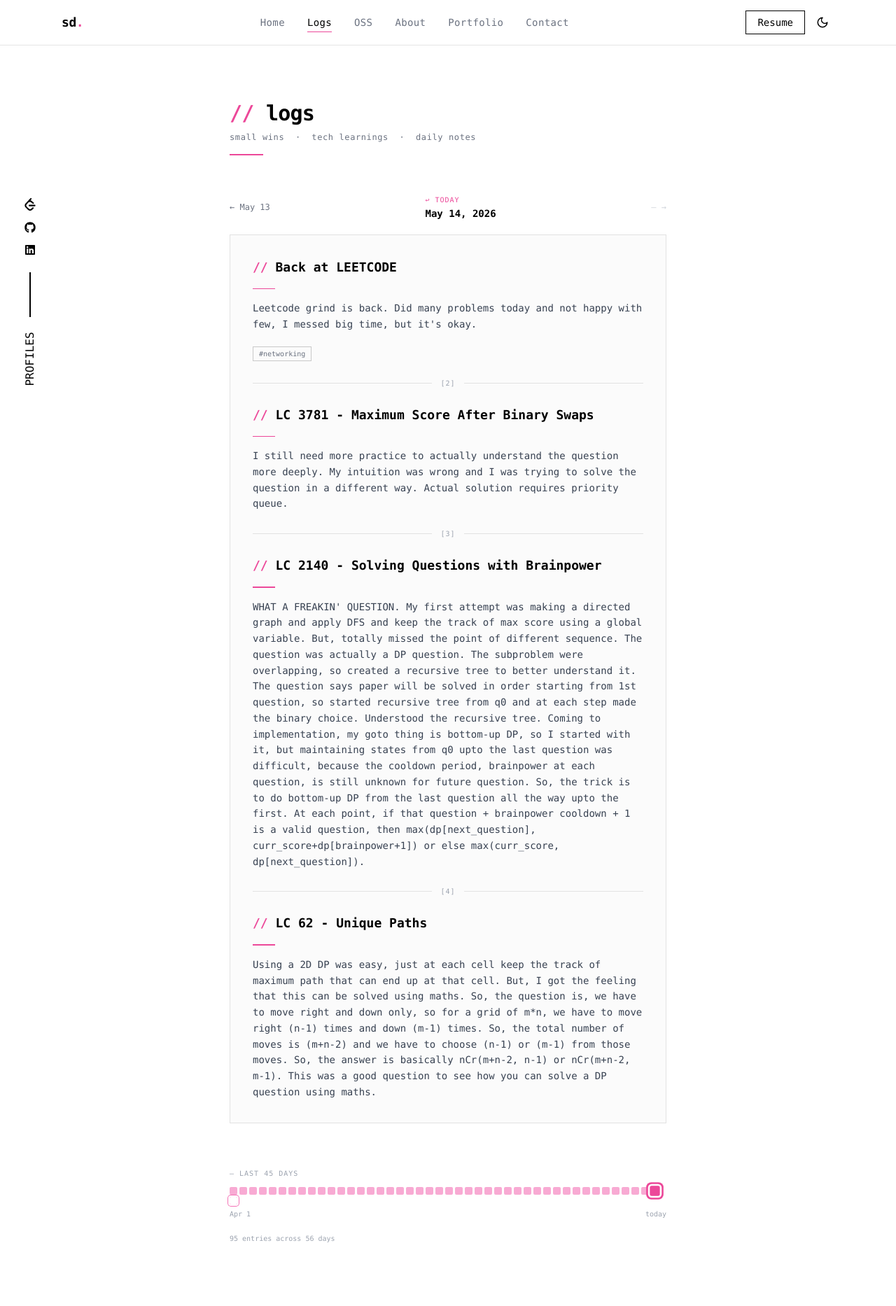
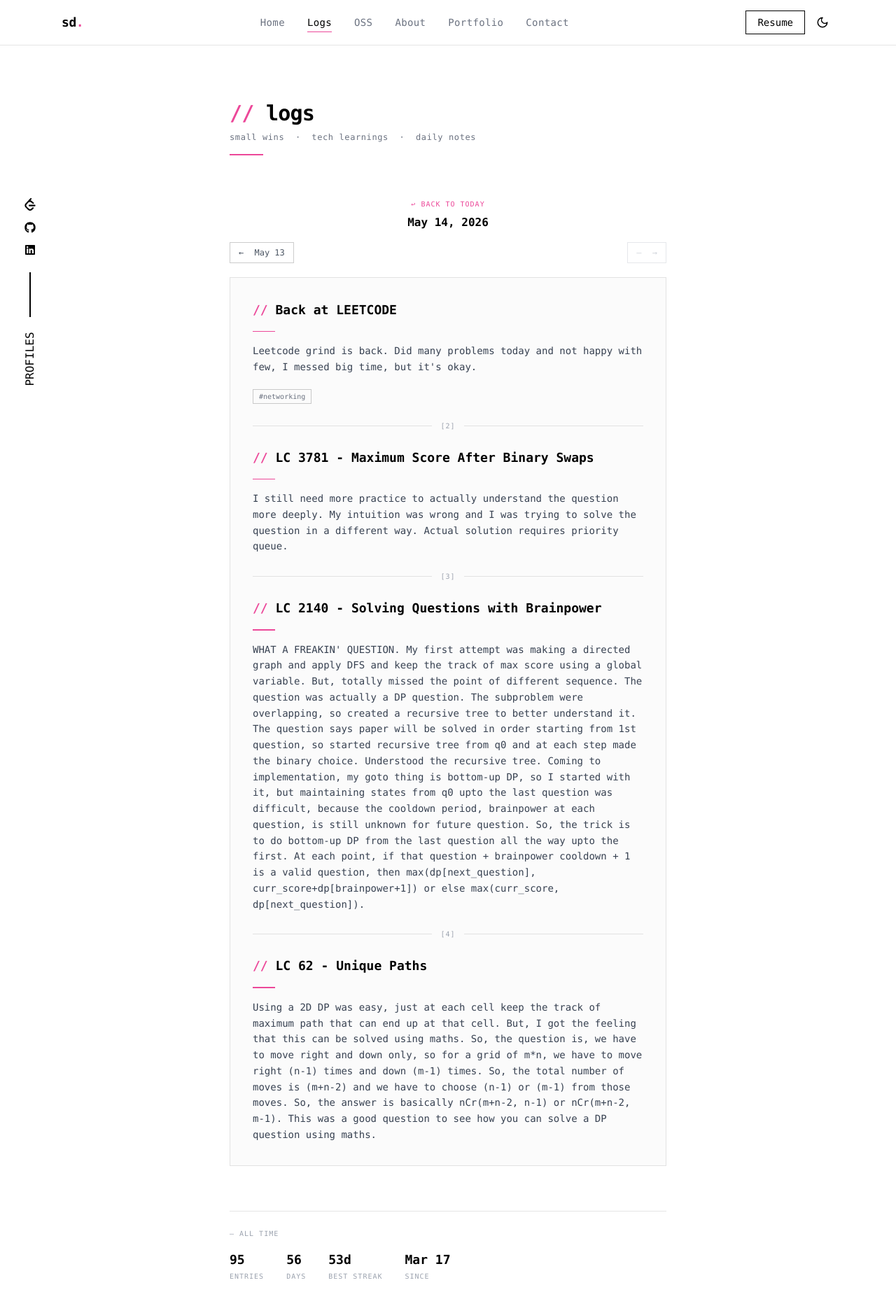
Before and after one commit to saniddhyaDubey/portfolio, a Next.js app: page /logs in a window 1280 px wide. Shown: the top 1866 px of the page at 70% size. Built offline with nearby package versions, Linux system fonts and the light colour scheme.

Commit message:
fix: layout fixes for logs

```diff
--- a/src/components/about/introduction.tsx
+++ b/src/components/about/introduction.tsx
@@ -11,11 +11,12 @@ export default function IntroContent() {
       {/* Right Column */}
       <div className="lg:w-1/2 ">
         <p className="font-courier text-lg text-black dark:text-gray-400 leading-relaxed">
-          I&apos;m not a nerd but I like all those things (mathematics, algorithms, computer, rubik&apos;s cube).
-          My main weapon is C++, writing code is so crazy and cool, learn and build. Only thing I focus on daily is
-          DSA (daily leetcode), System design, some what development (thank you claude).
-          &ldquo;My out-of-the-box thinking and eagerness to dive into technologies has allowed me
-          to become an extremely capable developer&rdquo;, well this what I have been told by people around me.
+          I&apos;m quite nerdy, my goto things (mathematics, algorithms, computer, rubik&apos;s cube).
+          My side hustle is coding in C++, which makes me go crazy and cool at the same time and also help me
+         learn and build. My focal length covers leetcode, System design, and thanks to claude I spent more time
+         some learning and less on development. &ldquo;My out-of-the-box thinking and eagerness to dive
+         into technologies has allowed me to become an extremely capable developer&rdquo;, well this
+         is what I have been told by people around me.
         </p>
       </div>
     </section>
--- a/src/components/logs/LogTimeline.tsx
+++ b/src/components/logs/LogTimeline.tsx
@@ -34,28 +34,28 @@ function formatShort(dateStr: string): string {
   });
 }
 
-// ─── heatmap square ───────────────────────────────────────────────────────────
+// ─── all-time stats ───────────────────────────────────────────────────────────
 
-function squareClass(
-  isSelected: boolean,
-  isToday: boolean,
-  hasEntry: boolean
-): string {
-  const base =
-    "w-[11px] h-[11px] rounded-[2px] flex-shrink-0 transition-all duration-150";
+function computeStats(sortedDates: string[]) {
+  const total = logs.reduce((sum, l) => sum + 1 + (l.more?.length ?? 0), 0);
+  const days = sortedDates.length;
 
-  if (isSelected) {
-    return `${base} bg-pink-500 ring-2 ring-pink-500 ring-offset-[2px] ring-offset-white dark:ring-offset-black scale-[1.3] cursor-pointer`;
+  // longest consecutive-day streak
+  let best = 0;
+  let run = 0;
+  for (let i = 0; i < sortedDates.length; i++) {
+    if (i === 0) { run = 1; }
+    else {
+      const prev = new Date(sortedDates[i - 1]);
+      const curr = new Date(sortedDates[i]);
+      const diff = (prev.getTime() - curr.getTime()) / 86_400_000;
+      run = diff === 1 ? run + 1 : 1;
     }
-  if (isToday) {
-    return `${base} ring-1 ring-pink-400 ring-offset-[2px] ring-offset-white dark:ring-offset-black ${
-      hasEntry ? "bg-pink-500 cursor-pointer" : "bg-transparent"
-    }`;
+    if (run > best) best = run;
   }
-  if (hasEntry) {
-    return `${base} bg-pink-400/60 hover:bg-pink-500 cursor-pointer`;
-  }
-  return `${base} bg-black/10 dark:bg-white/[0.12] cursor-default`;
+
+  const oldest = sortedDates[sortedDates.length - 1] ?? "";
+  return { total, days, streak: best, oldest };
 }
 
 // ─── reusable entry block (used for main + more[]) ───────────────────────────
@@ -130,18 +130,6 @@ export default function LogTimeline() {
     setMounted(true);
   }, [logsByDate, sortedDates]);
 
-  // 45-day heatmap — oldest on left, today on right
-  const heatmapDays = useMemo(() => {
-    if (!todayStr) return [];
-    const [ty, tm, td] = todayStr.split("-").map(Number);
-    return Array.from({ length: 45 }, (_, i) => {
-      const d = new Date(ty, tm - 1, td);
-      d.setDate(d.getDate() - (44 - i));
-      const dateStr = toDateStr(d);
-      return { dateStr, hasEntry: logsByDate.has(dateStr), isToday: dateStr === todayStr };
-    });
-  }, [todayStr, logsByDate]);
-
   // navigation
   const currentIndex = sortedDates.indexOf(selectedDate);
   const olderDate = currentIndex < sortedDates.length - 1 ? sortedDates[currentIndex + 1] : null;
@@ -170,51 +158,53 @@ export default function LogTimeline() {
       </div>
 
       {/* ── date navigation bar ── */}
-      <div className="flex items-center justify-between mb-5">
-        {/* ← older */}
-        <button
-          onClick={() => olderDate && navigate(olderDate, -1)}
-          disabled={!olderDate}
-          className={`font-mono text-xs flex items-center gap-1 transition-colors ${
-            olderDate
-              ? "text-gray-500 hover:text-pink-500 cursor-pointer"
-              : "text-gray-300 dark:text-gray-700 cursor-not-allowed"
-          }`}
-        >
-          ←&nbsp;{olderDate ? formatShort(olderDate) : "—"}
-        </button>
-
-        {/* center label */}
-        <div className="text-center">
-          {selectedDate !== todayStr && (
+      <div className="mb-5">
+        {/* center: today badge + current date */}
+        <div className="text-center mb-4">
+          {selectedDate === todayStr ? (
+            <span className="font-mono text-[10px] uppercase tracking-widest text-pink-500">
+              today
+            </span>
+          ) : (
             <button
               onClick={() => {
                 const target = logsByDate.has(todayStr) ? todayStr : sortedDates[0];
                 if (target) navigate(target, 1);
               }}
-              className="font-mono text-[10px] uppercase tracking-widest text-pink-500 hover:underline block mb-0.5"
+              className="font-mono text-[10px] uppercase tracking-widest text-pink-500 hover:underline"
             >
-              ↩ today
+              ↩ back to today
             </button>
           )}
-          <p className="font-mono text-[10px] uppercase tracking-widest text-gray-400 dark:text-gray-500">
-            {selectedDate === todayStr ? "today" : ""}
-          </p>
-          <p className="font-mono text-sm font-semibold">{formatLong(selectedDate)}</p>
+          <p className="font-mono text-base font-bold mt-1">{formatLong(selectedDate)}</p>
         </div>
 
-        {/* newer → */}
+        {/* prev / next buttons */}
+        <div className="flex items-center justify-between gap-3">
+          <button
+            onClick={() => olderDate && navigate(olderDate, -1)}
+            disabled={!olderDate}
+            className={`flex items-center gap-2 px-3 py-1.5 border font-mono text-xs transition-colors duration-150 ${
+              olderDate
+                ? "border-black/20 dark:border-white/20 text-gray-600 dark:text-gray-300 hover:border-pink-500 hover:text-pink-500 cursor-pointer"
+                : "border-black/8 dark:border-white/8 text-gray-300 dark:text-gray-700 cursor-not-allowed"
+            }`}
+          >
+            ←&nbsp;<span>{olderDate ? formatShort(olderDate) : "—"}</span>
+          </button>
+
           <button
             onClick={() => newerDate && navigate(newerDate, 1)}
             disabled={!newerDate}
-          className={`font-mono text-xs flex items-center gap-1 transition-colors ${
+            className={`flex items-center gap-2 px-3 py-1.5 border font-mono text-xs transition-colors duration-150 ${
               newerDate
-              ? "text-gray-500 hover:text-pink-500 cursor-pointer"
-              : "text-gray-300 dark:text-gray-700 cursor-not-allowed"
+                ? "border-black/20 dark:border-white/20 text-gray-600 dark:text-gray-300 hover:border-pink-500 hover:text-pink-500 cursor-pointer"
+                : "border-black/8 dark:border-white/8 text-gray-300 dark:text-gray-700 cursor-not-allowed"
             }`}
           >
-          {newerDate ? formatShort(newerDate) : "—"}&nbsp;→
+            <span>{newerDate ? formatShort(newerDate) : "—"}</span>&nbsp;→
           </button>
+        </div>
       </div>
 
       {/* ── entry card ── */}
@@ -277,45 +267,31 @@ export default function LogTimeline() {
         )}
       </AnimatePresence>
 
-      {/* ── 45-day heatmap ── */}
-      <div className="mt-14 md:mt-16">
-        <p className="font-mono text-[10px] uppercase tracking-widest text-gray-400 dark:text-gray-500 mb-3">
-          — last 45 days
+      {/* ── all-time stats ── */}
+      {(() => {
+        const { total, days, streak, oldest } = computeStats(sortedDates);
+        const stats = [
+          { label: "entries", value: total },
+          { label: "days", value: days },
+          { label: "best streak", value: `${streak}d` },
+          { label: "since", value: oldest ? formatShort(oldest) : "—" },
+        ];
+        return (
+          <div className="mt-14 md:mt-16 border-t border-black/10 dark:border-white/10 pt-6">
+            <p className="font-mono text-[10px] uppercase tracking-widest text-gray-400 dark:text-gray-500 mb-4">
+              — all time
             </p>
-
-        {/* scrollable strip */}
-        <div>
-          <div className="flex flex-wrap gap-[3px]">
-            {heatmapDays.map(({ dateStr, hasEntry, isToday }) => (
-              <button
-                key={dateStr}
-                title={`${formatShort(dateStr)}${hasEntry ? " · has entry" : ""}`}
-                onClick={() => {
-                  if (!hasEntry) return;
-                  navigate(dateStr, dateStr > selectedDate ? 1 : -1);
-                }}
-                className={squareClass(dateStr === selectedDate, isToday, hasEntry)}
-              />
+            <div className="flex gap-8 flex-wrap">
+              {stats.map(({ label, value }) => (
+                <div key={label}>
+                  <p className="font-mono text-lg font-bold">{value}</p>
+                  <p className="font-mono text-[10px] uppercase tracking-widest text-gray-400 dark:text-gray-500 mt-0.5">
+                    {label}
+                  </p>
+                </div>
               ))}
             </div>
           </div>
-
-        {/* date labels */}
-        <div className="flex justify-between mt-1.5">
-          <span className="font-mono text-[10px] text-gray-400 dark:text-gray-500">
-            {heatmapDays[0] ? formatShort(heatmapDays[0].dateStr) : ""}
-          </span>
-          <span className="font-mono text-[10px] text-gray-400 dark:text-gray-500">today</span>
-        </div>
-      </div>
-
-      {/* entry count */}
-      {(() => {
-        const total = logs.reduce((sum, l) => sum + 1 + (l.more?.length ?? 0), 0);
-        return (
-          <p className="font-mono text-[10px] text-gray-400 dark:text-gray-600 mt-5">
-            {total} {total === 1 ? "entry" : "entries"} across {logs.length} {logs.length === 1 ? "day" : "days"}
-          </p>
         );
       })()}
     </div>
```
Lines whose indentation alone changed are shown as unchanged.
